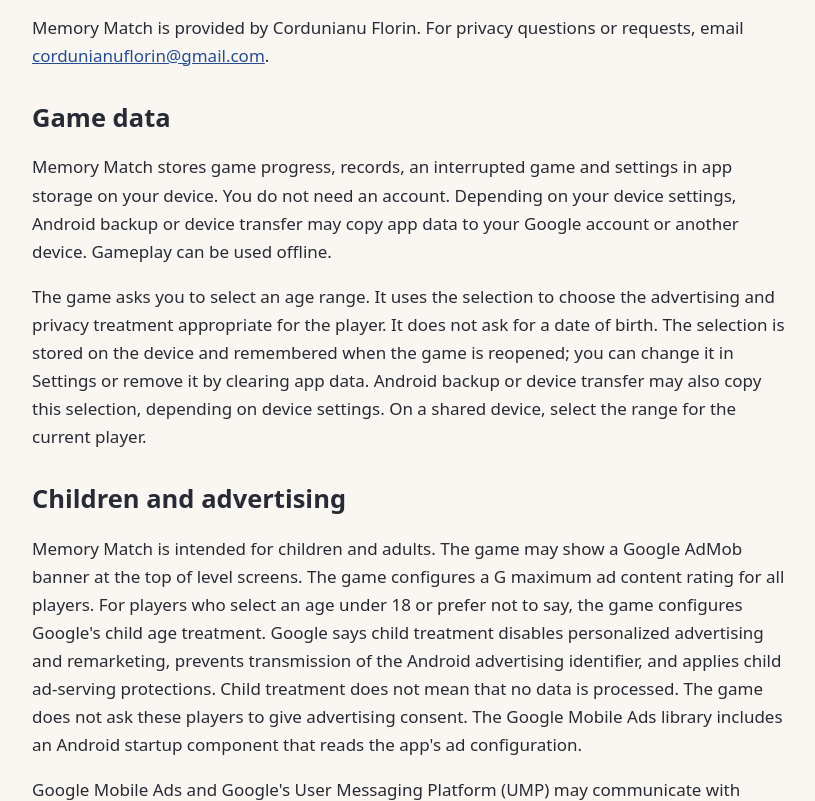
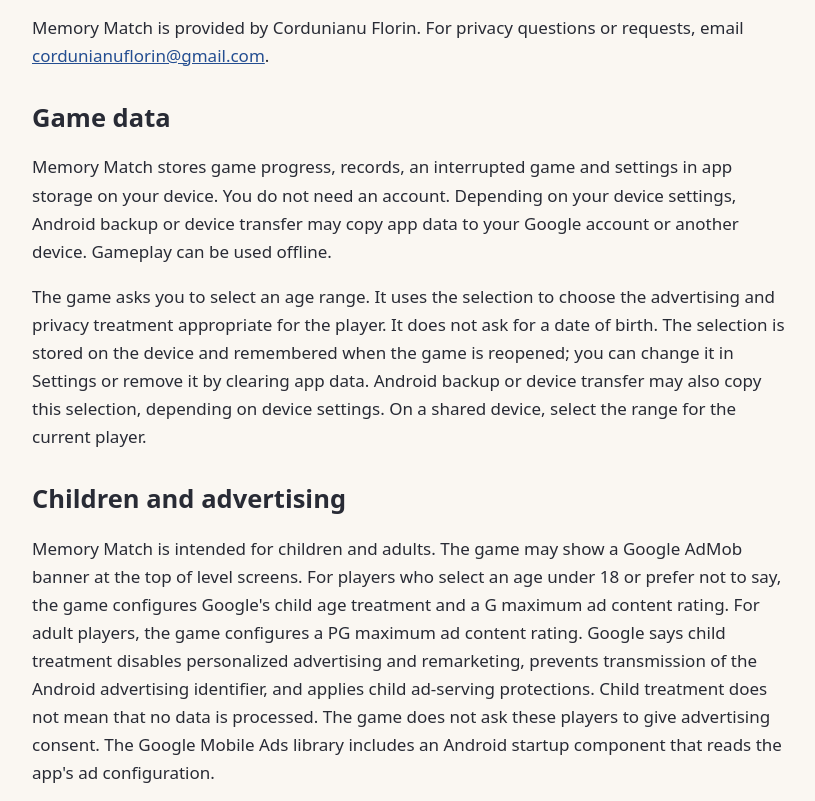
Before and after one commit to FlorinCor/florincor.github.io, a plain HTML site: page memorymatch-privacy.html in a window 1280 px wide. Shown: the part 143-944 px from the top of the page, without its empty margins (228-1043 px from the left). Drawn offline with Linux system fonts and the light colour scheme.

Commit message:
Clarify Memory Match ad content ratings

```diff
--- a/memorymatch-privacy.html
+++ b/memorymatch-privacy.html
@@ -7,7 +7,7 @@
 <p>Memory Match stores game progress, records, an interrupted game and settings in app storage on your device. You do not need an account. Depending on your device settings, Android backup or device transfer may copy app data to your Google account or another device. Gameplay can be used offline.</p>
 <p>The game asks you to select an age range. It uses the selection to choose the advertising and privacy treatment appropriate for the player. It does not ask for a date of birth. The selection is stored on the device and remembered when the game is reopened; you can change it in Settings or remove it by clearing app data. Android backup or device transfer may also copy this selection, depending on device settings. On a shared device, select the range for the current player.</p>
 <h2>Children and advertising</h2>
-<p>Memory Match is intended for children and adults. The game may show a Google AdMob banner at the top of level screens. The game configures a G maximum ad content rating for all players. For players who select an age under 18 or prefer not to say, the game configures Google&#x27;s child age treatment. Google says child treatment disables personalized advertising and remarketing, prevents transmission of the Android advertising identifier, and applies child ad-serving protections. Child treatment does not mean that no data is processed. The game does not ask these players to give advertising consent. The Google Mobile Ads library includes an Android startup component that reads the app&#x27;s ad configuration.</p>
+<p>Memory Match is intended for children and adults. The game may show a Google AdMob banner at the top of level screens. For players who select an age under 18 or prefer not to say, the game configures Google&#x27;s child age treatment and a G maximum ad content rating. For adult players, the game configures a PG maximum ad content rating. Google says child treatment disables personalized advertising and remarketing, prevents transmission of the Android advertising identifier, and applies child ad-serving protections. Child treatment does not mean that no data is processed. The game does not ask these players to give advertising consent. The Google Mobile Ads library includes an Android startup component that reads the app&#x27;s ad configuration.</p>
 <p>Google Mobile Ads and Google&#x27;s User Messaging Platform (UMP) may communicate with Google to provide ads, manage choices, measure performance, and prevent fraud. Depending on the player&#x27;s age treatment and applicable configuration, Google may process information such as IP address, approximate location derived from it, device information, app and ad interactions, and diagnostic information. For adult players, information may also include advertising identifiers. See <a href="https://policies.google.com/privacy">Google&#x27;s privacy policy</a>, <a href="https://policies.google.com/technologies/partner-sites">how Google uses information from partner apps</a>, and <a href="https://developers.google.com/admob/android/privacy/play-data-disclosure">Google&#x27;s Mobile Ads SDK data disclosure</a>. Google applies its own retention and deletion practices.</p>
 <p>For adult players, when required and available, Google&#x27;s privacy form asks for choices before ads are requested. When required, adults can revisit those choices through <strong>Settings → Privacy options</strong>. You can also use the advertising privacy controls in Android settings. Withdrawing consent affects future processing and does not erase information already processed. An internet connection is needed for advertising.</p>
 <h2>Deletion and your choices</h2>
```
